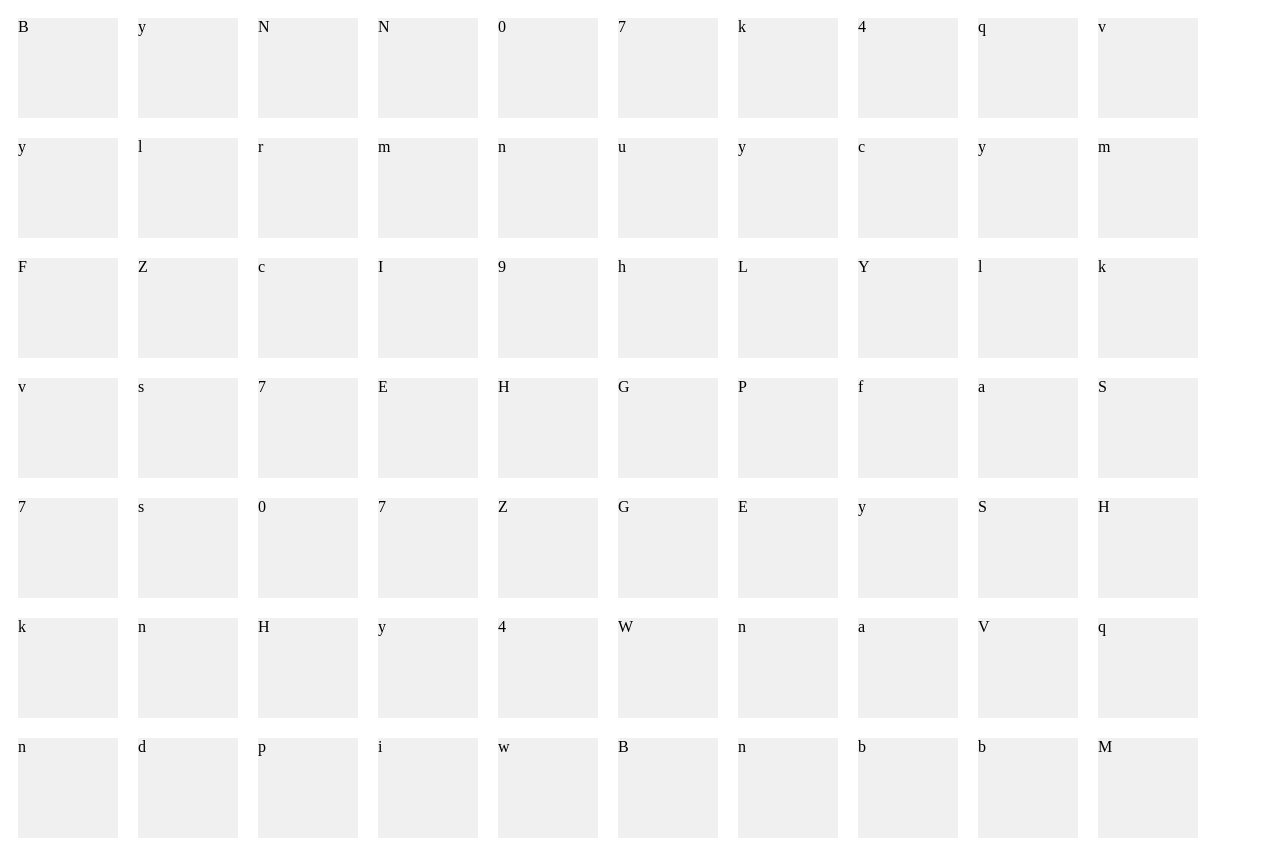
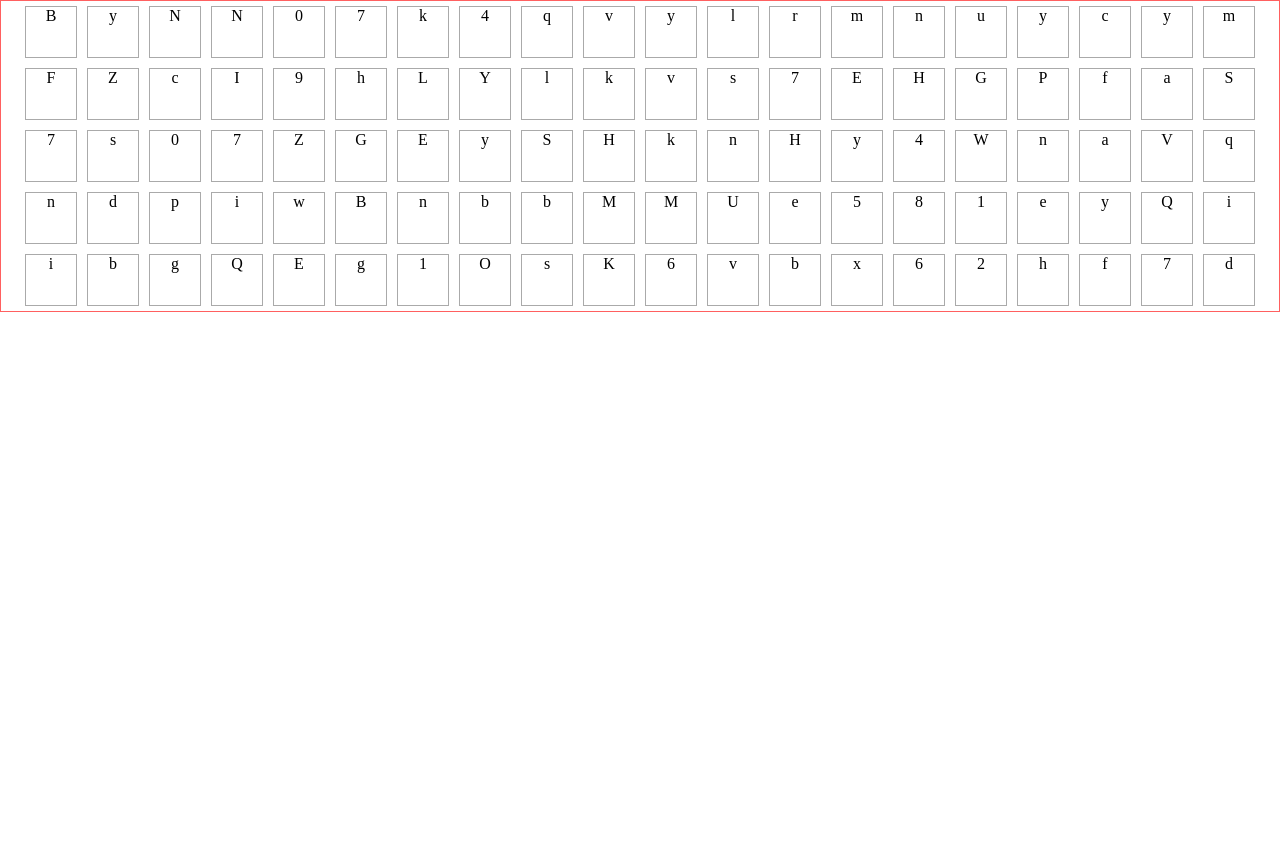
Before and after one commit to qwertwert/boz, a plain HTML site: page index.html in a window 1280 px wide. Shown: the top 841 px of the page. After the commit the page ends 800 px from the top, so only its background shows below. Drawn offline with Linux system fonts and the light colour scheme.

Commit message:
Update index.html

```diff
--- a/index.html
+++ b/index.html
@@ -20,17 +20,19 @@ function myFunction() {
         }
     </script>
     <style>
-  /* Select all div elements and set their display property to inline-block */
+        body {
+            margin: 0;
+            padding: 0;
+            border: 1px solid #ff6060;
+            text-align: center;
+        }
         div {
             display: inline-block;
-  }
-
-  /* Optional styling for demonstration purposes */
-  div {
-      width: 100px;
-      height: 100px;
-      margin: 10px;
-      background-color: #f0f0f0;
+            width: 50px;
+            height: 50px;
+            margin: 5px;
+            border: 1px solid #aaaaaa;
+            text-align: center;
         }
     </style>
 </head>
```
Lines whose indentation alone changed are shown as unchanged.
